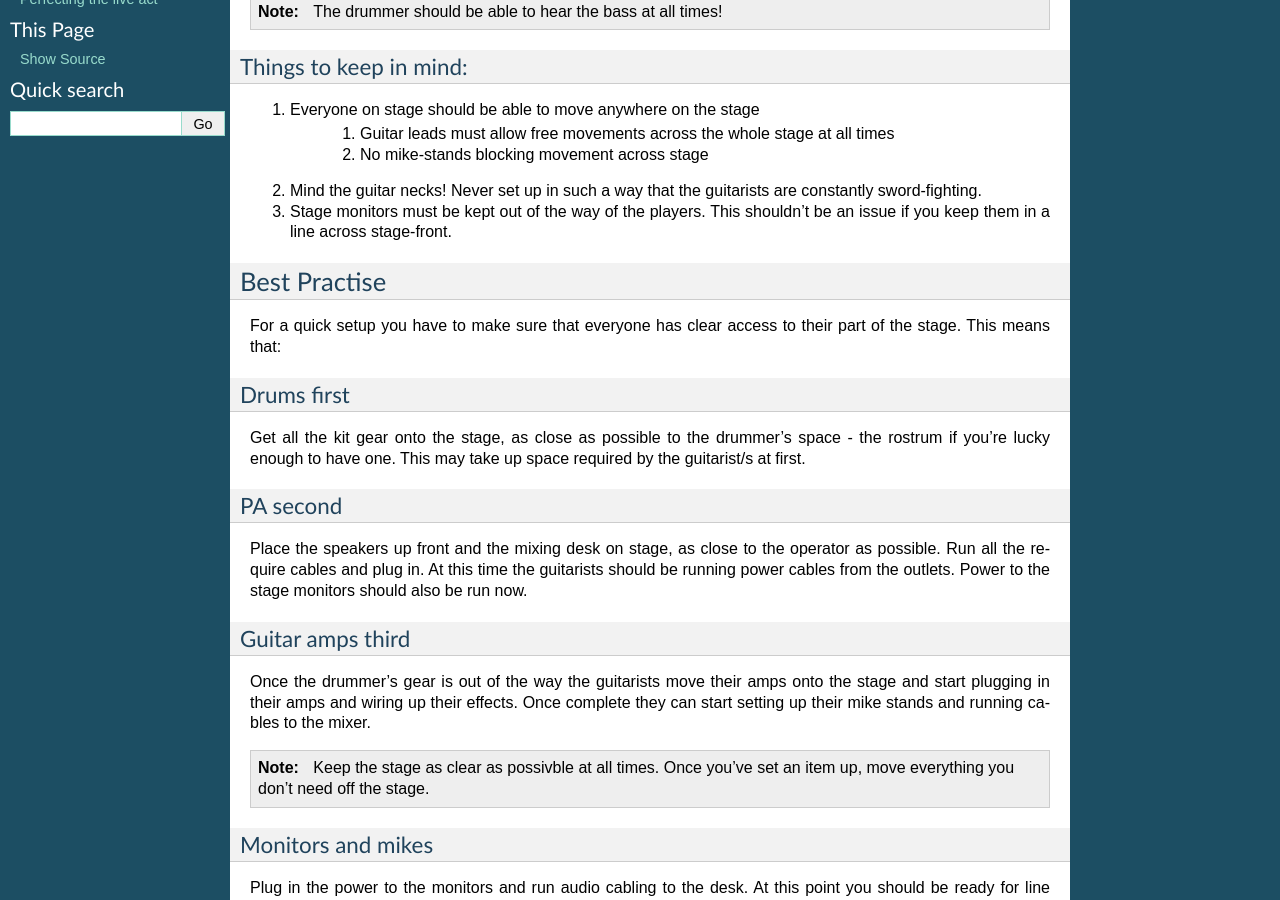
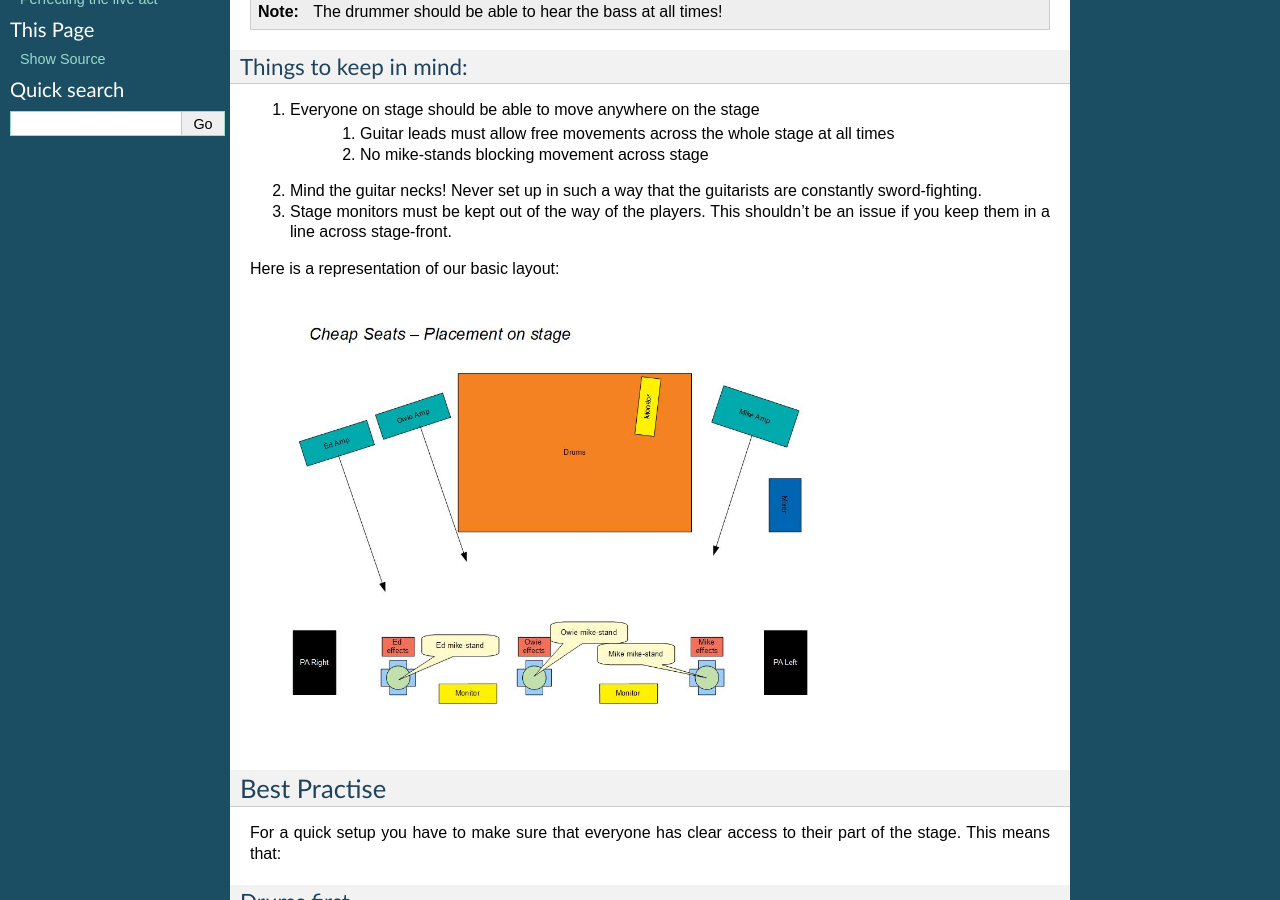
Before and after one commit to flakjakk/working-band, a Sphinx documentation site: the page built from docs/source/stagesetup.rst, in a window 1280 px wide and 900 px high, scrolled down 333 px. Built offline with Sphinx 7.4.7, drawn with Linux system fonts in a browser that asks for light colours.

Commit message:
Added jpg to doc

```diff
--- a/docs/source/stagesetup.rst
+++ b/docs/source/stagesetup.rst
@@ -21,6 +21,12 @@ Things to keep in mind:
 	#. No mike-stands blocking movement across stage
 #. Mind the guitar necks! Never set up in such a way that the guitarists are constantly sword-fighting.
 #. Stage monitors must be kept out of the way of the players. This shouldn't be an issue if you keep them in a line across stage-front.
+
+Here is a representation of our basic layout:
+
+.. image:: images/seats-placement-on-stage.jpg
+   :width: 600px
+   :alt: stage placings
 
 Best Practise
 #############
```
